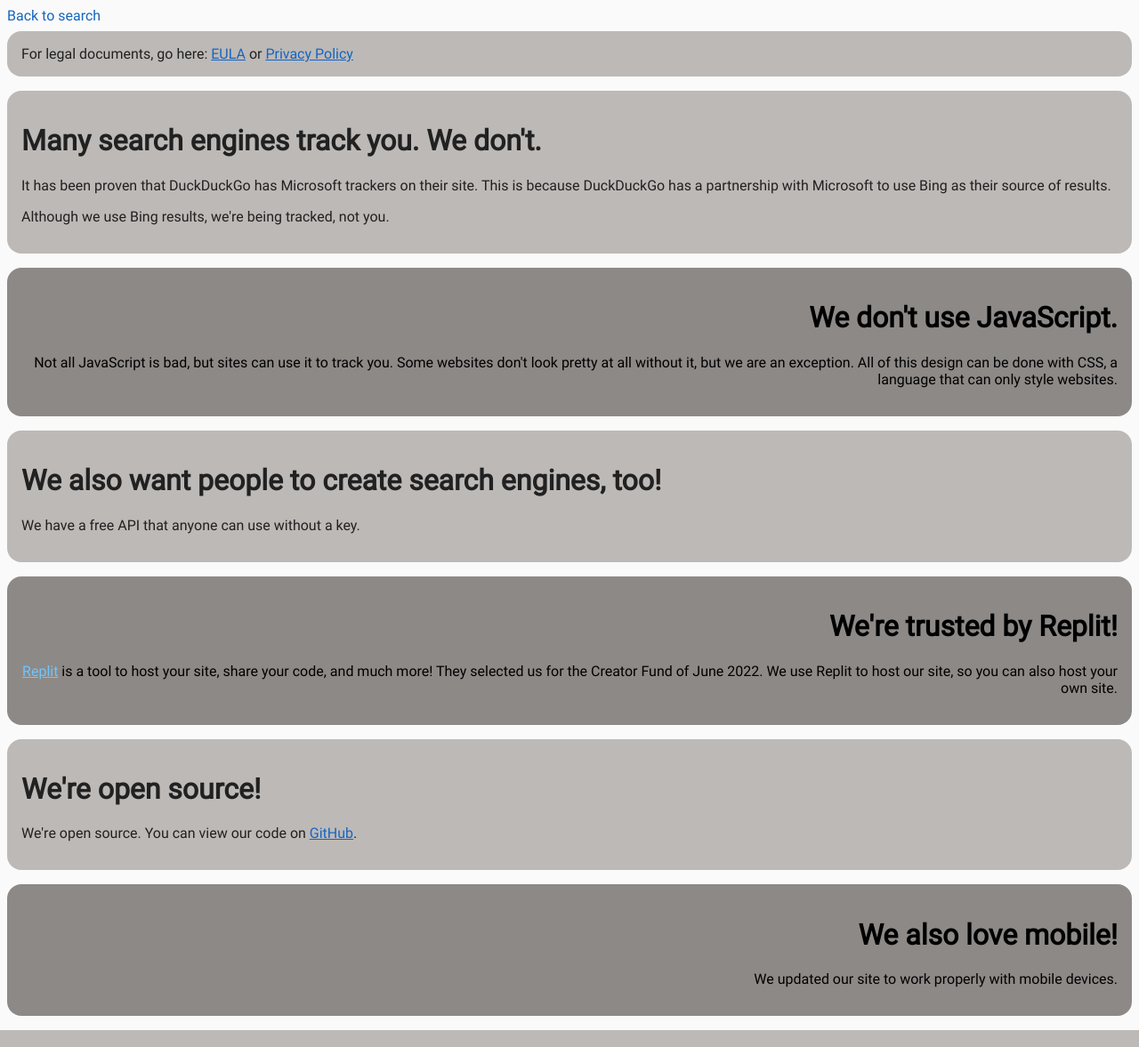
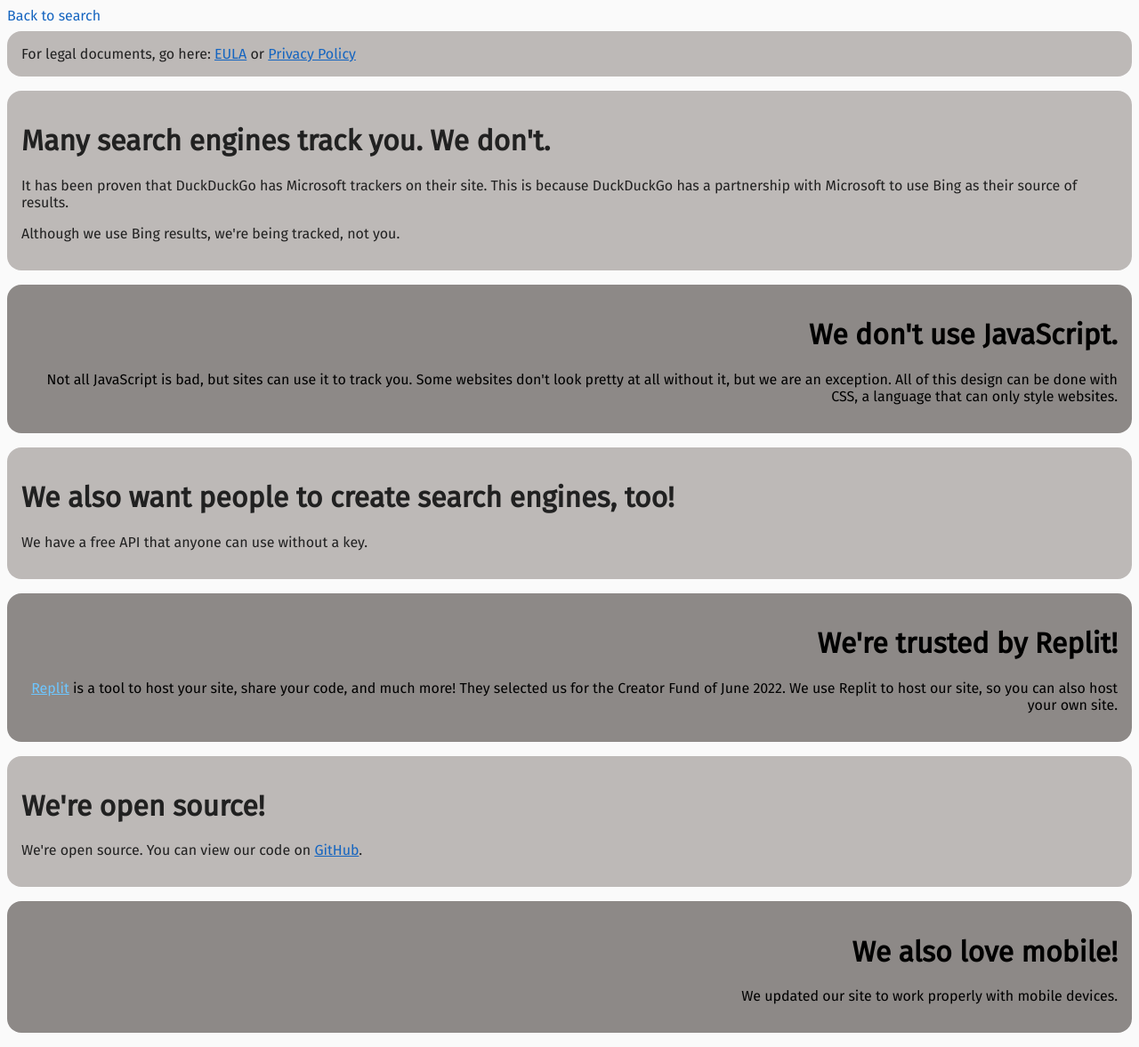
Before and after one commit to pupagh/search-api, a Flask app: page /about in a window 1280 px wide. Shown: the whole page at 89% size. Run offline with Flask 2, Linux system fonts and the light colour scheme.

Commit message:
Change font to Fira

```diff
--- a/static/css/fonts.css
+++ b/static/css/fonts.css
@@ -1,4 +1,4 @@
 @font-face {
-  font-family: "Roboto";
-  src: url(/static/assets/Roboto.ttf) format("truetype");
+  font-family: "Fira";
+  src: url(/static/assets/Fira.ttf) format("truetype");
 }
--- a/static/css/main.css
+++ b/static/css/main.css
@@ -50,14 +50,14 @@
 body {
   font-family: sans-serif;
   background-color: var(--white);
-  font-family: "Roboto", sans-serif;
+  font-family: "Fira", sans-serif;
 }
 
 h1,
 h2,
 h3,
 h4 {
-  font-family: "Roboto", sans-serif;
+  font-family: "Fira", sans-serif;
 }
 
 input {
@@ -66,7 +66,7 @@
   font-size: 1rem;
   border: none;
   background-color: var(--entry-color);
-  font-family: "Roboto", sans-serif;
+  font-family: "Fira", sans-serif;
 }
 
 .homepage-container {
```
Also changed, not shown: static/assets/Fira.ttf (added), static/assets/Roboto.ttf (deleted).
